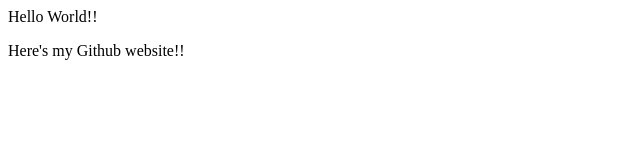
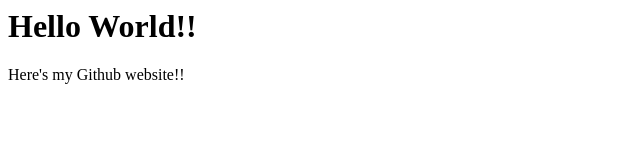
Before and after one commit to christine-palamara/christine-palamara.github.io, a plain HTML site: page index.html in a window 1280 px wide. Shown: the whole page, without its empty margins (0-640 px from the left). Drawn offline with Linux system fonts and the light colour scheme.

Commit message:
Update index.html
change Title and add H1 to text

```diff
--- a/index.html
+++ b/index.html
@@ -1,7 +1,7 @@
 <html>
-    <head><title>Index</title></head>
+    <head><title>GitHub Web: christine-palamara</title></head>
     <body>
-        <p>Hello World!!</p>
+        <h1>Hello World!!</h1>
         <p>Here's my Github website!!</p>
     </body>
 </html>
```
